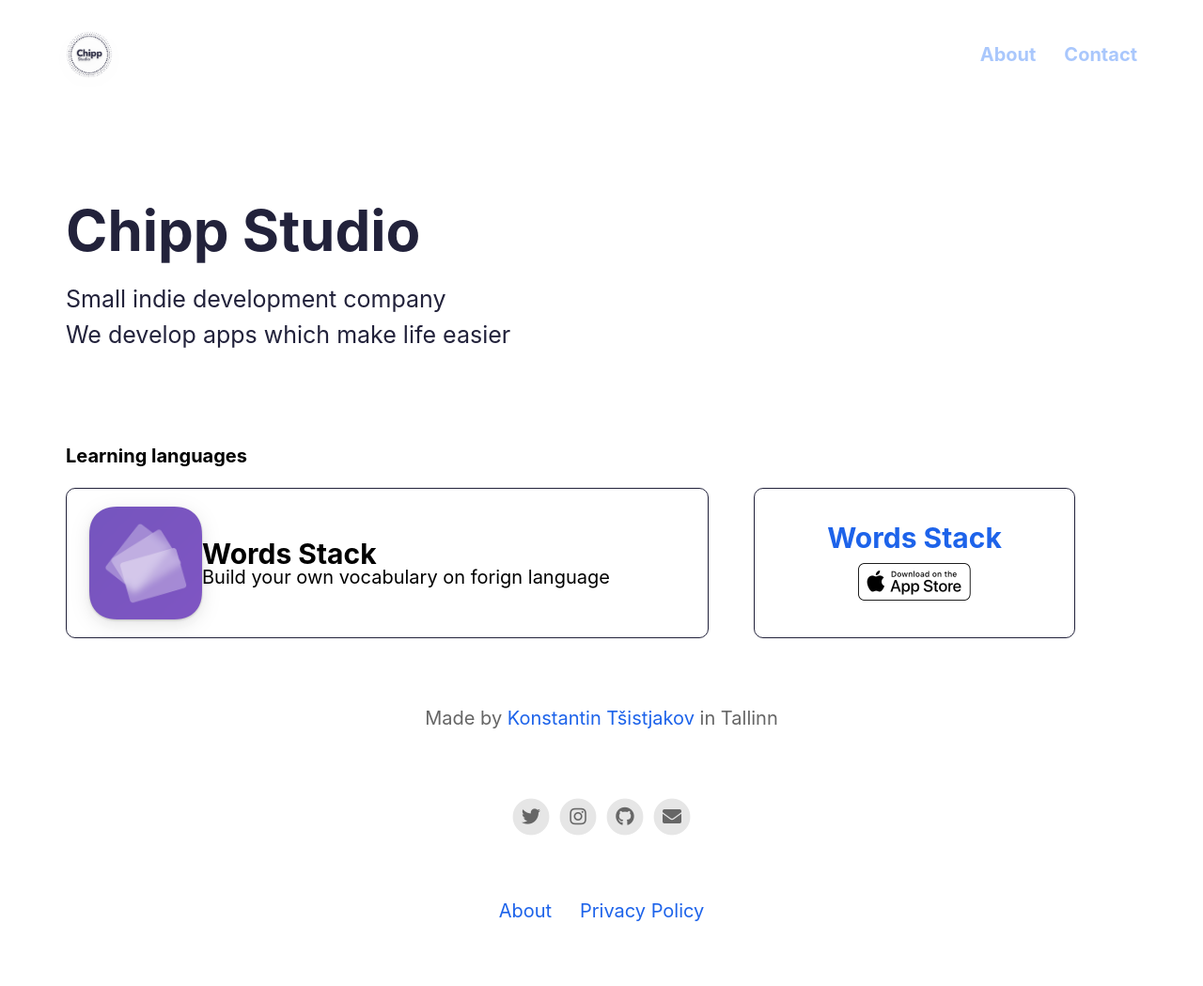
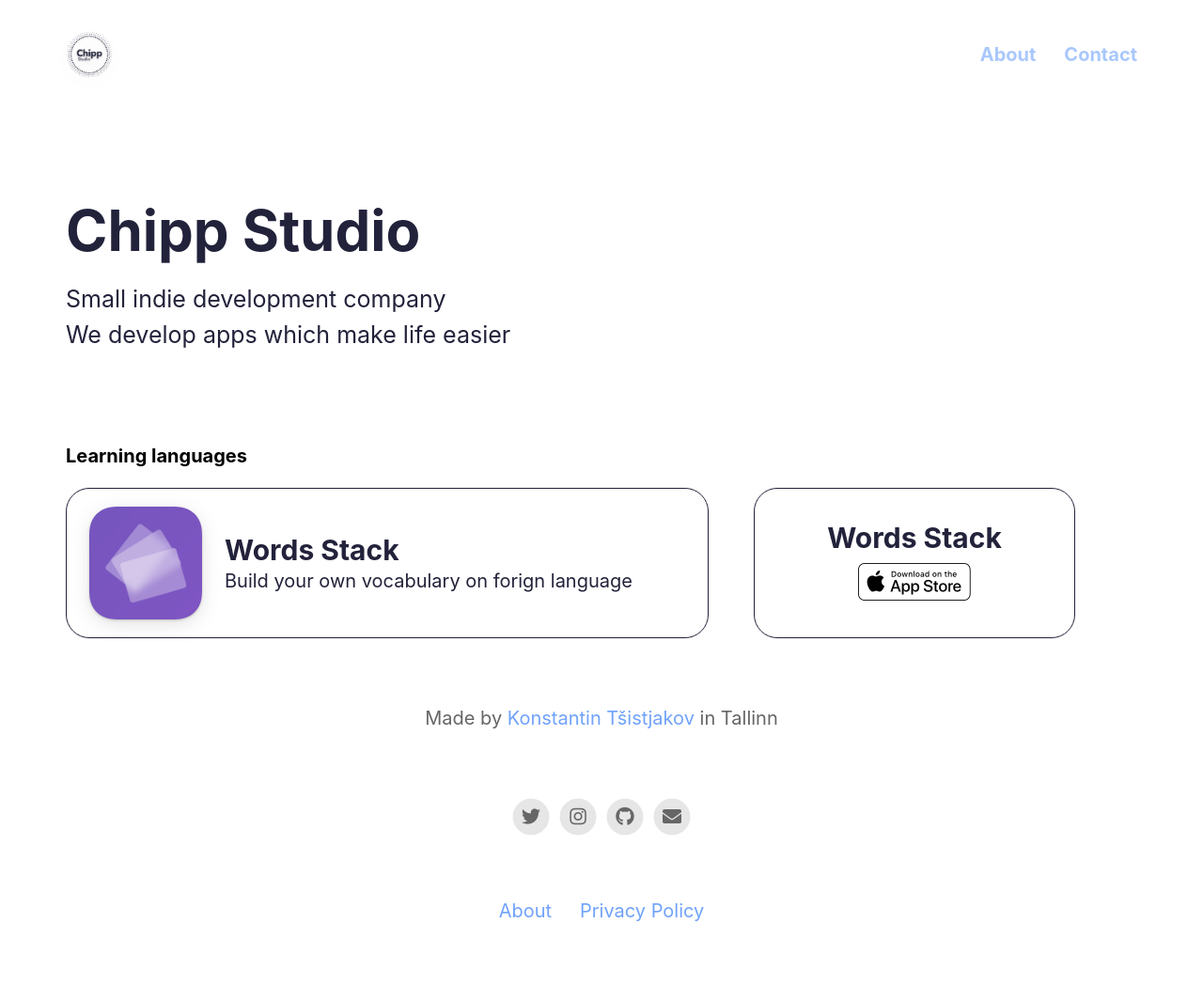
Before and after one commit to ChippStudio/ChippStudio_Site, a Jekyll site: the page built from index.html, in a window 1280 px wide. Shown: the whole page at 94% size. Built offline with Jekyll 4.4.1, drawn with Linux system fonts in a browser that asks for light colours; nearby versions of some CDN libraries.

Commit message:
updated layout

```diff
--- a/_config.yml
+++ b/_config.yml
@@ -10,6 +10,8 @@
 
 # Apps
 wordsstack_icon                           : assets/wordsstack.png
+wordsstack_site                           : https://wordsstack.chippstudio.ee
+wordsstack_appstore                       : https://wordsstack.chippstudio.ee
 
 # Information About Yourself
 your_name                                 : Konstantin Tšistjakov
@@ -35,7 +37,7 @@
 
 body_background_color                     : "#ffffff"
 
-link_color                                : "#1d63ea"
+link_color                                : "#70A2FA"
 
 studio_title_color                        : "#22223B"
 studio_description_color                  : "#22223B"
--- a/_includes/apps.html
+++ b/_includes/apps.html
@@ -1,7 +1,7 @@
 <div class="apps">
     <h3>Learning languages</h3>
     <div class="wordsStackContainer">
-        <div class="words-stack">
+        <a class="words-stack" href="{{site.wordsstack_site}}">
             <div class="words-stack-content">
                 <div class="appIconShadow">
                     <svg width="0" height="0">
@@ -15,13 +15,13 @@
                     </svg>
                     <img class="appIconLarge" src="{{ site.wordsstack_icon | relative_url }}">
                 </div>
-                <div>
+                <div class="words-stack-texts">
                     <h2>Words Stack</h2>
-                    <p>Build your own vocabulary on forign language</p>
+                    <p class="words-stack-description">Build your own vocabulary on forign language</p>
                 </div>
             </div>
-        </div>
-        <a class="words-stack-appstore" href="{{site.appstore_link}}">
+        </a>
+        <a class="words-stack-appstore" href="{{site.wordsstack_appstore}}">
             <div class="words-stack-appstore-content">
                 <h2>Words Stack</h2>
                 <img style="margin-top: 12px;" class="appStore" src="assets/appstore.png">
--- a/_sass/layout.scss
+++ b/_sass/layout.scss
@@ -452,7 +452,7 @@
 .words-stack {
 	display: flex;
 	align-items: center;
-	border-radius: 10px;
+	border-radius: 25px;
 	border-style: solid;
 	border-width: 1px;
 	border-color: $studio-title-color;
@@ -460,6 +460,15 @@
 	// margin-left: 24px;
 	width: 60%;
 	height: 160px;
+}
+
+a.words-stack {
+	color: $studio-title-color;;
+	text-decoration: none;
+}
+
+a:active.words-stack {
+	opacity: 0.8;
 }
 
 .words-stack-content {
@@ -470,17 +479,33 @@
 }
 
 .words-stack-appstore {
-	border-radius: 10px;
+	border-radius: 25px;
 	border-style: solid;
 	border-width: 1px;
 	border-color: $studio-title-color;
-	// margin-right: 24px;
 	margin-left: 24px;
 	width: 30%;
 	height: 160px;
 	display: flex;
 	align-items: center;
 	justify-content: center;
+}
+
+.words-stack-texts {
+	margin-left: 24px;
+}
+
+.words-stack-description {
+	margin-top: 8px;
+}
+
+a.words-stack-appstore {
+	color: $studio-title-color;;
+	text-decoration: none;
+}
+
+a:active.words-stack-appstore {
+	opacity: 0.8;
 }
 
 .words-stack-appstore-content {
@@ -508,6 +533,10 @@
 		margin: auto;
 		width: 100%;
 		height: auto;
+	}
+	.words-stack-texts {
+		margin-left: 0px;
+		margin-top: 12px;
 	}
 
 	.words-stack-content {
```
Also changed, not shown: 2 other files.
